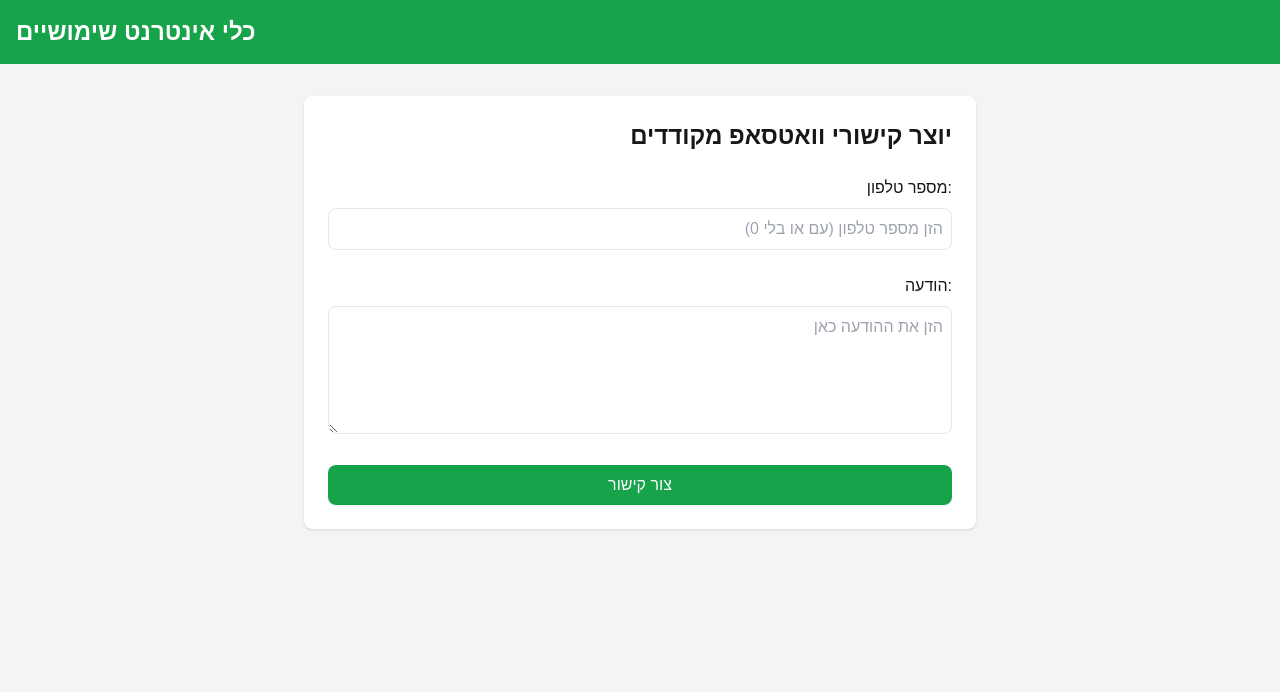
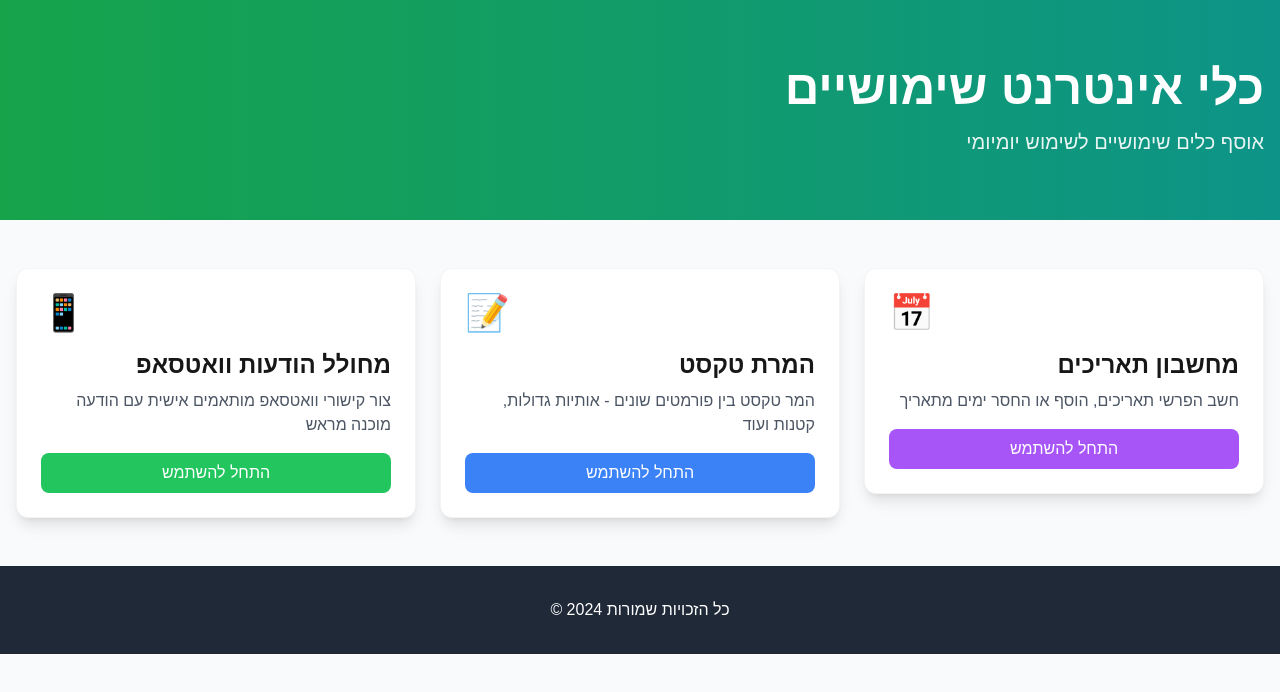
Before and after one commit to yehudasadya/web-toolssss, a Next.js app: page / in a window 1280 px wide. Shown: the top 692 px of the page. Built offline with nearby package versions, Linux system fonts and the light colour scheme.

Commit message:
שיפור עיצוב ויצירת דף בית

```diff
--- a/app/page.tsx
+++ b/app/page.tsx
@@ -1,15 +1,69 @@
-import WhatsAppEncoder from './components/WhatsAppEncoder';
+import Link from 'next/link'
 
 export default function Home() {
+  const tools = [
+    {
+      title: "מחולל הודעות וואטסאפ",
+      description: "צור קישורי וואטסאפ מותאמים אישית עם הודעה מוכנה מראש",
+      icon: "📱",
+      link: "/whatsapp",
+      color: "bg-green-500"
+    },
+    {
+      title: "המרת טקסט",
+      description: "המר טקסט בין פורמטים שונים - אותיות גדולות, קטנות ועוד",
+      icon: "📝",
+      link: "/text",
+      color: "bg-blue-500"
+    },
+    {
+      title: "מחשבון תאריכים",
+      description: "חשב הפרשי תאריכים, הוסף או החסר ימים מתאריך",
+      icon: "📅",
+      link: "/dates",
+      color: "bg-purple-500"
+    },
+    // אפשר להוסיף עוד כלים כאן
+  ];
+
   return (
-    <main className="min-h-screen bg-gray-100">
-      <nav className="bg-green-600 text-white p-4">
-        <h1 className="text-2xl font-bold">כלי אינטרנט שימושיים</h1>
-      </nav>
+    <main className="min-h-screen bg-gray-50">
+      {/* Hero Section */}
+      <div className="bg-gradient-to-r from-green-600 to-teal-600 text-white">
+        <div className="container mx-auto px-4 py-16">
+          <h1 className="text-4xl md:text-5xl font-bold mb-4 text-right">
+            כלי אינטרנט שימושיים
+          </h1>
+          <p className="text-xl opacity-90 text-right">
+            אוסף כלים שימושיים לשימוש יומיומי
+          </p>
+        </div>
+      </div>
 
-      <div className="container mx-auto p-8">
-        <WhatsAppEncoder />
+      {/* Tools Grid */}
+      <div className="container mx-auto px-4 py-12">
+        <div className="grid grid-cols-1 md:grid-cols-2 lg:grid-cols-3 gap-6">
+          {tools.map((tool, index) => (
+            <Link href={tool.link} key={index}>
+              <div className="bg-white rounded-xl shadow-lg p-6 hover:shadow-xl transition duration-300 cursor-pointer border border-gray-100">
+                <div className="text-4xl mb-4">{tool.icon}</div>
+                <h2 className="text-2xl font-semibold mb-2 text-right">{tool.title}</h2>
+                <p className="text-gray-600 text-right">{tool.description}</p>
+                <div className={`mt-4 ${tool.color} text-white px-4 py-2 rounded-lg text-center`}>
+                  התחל להשתמש
+                </div>
+              </div>
+            </Link>
+          ))}
+        </div>
       </div>
+
+      {/* Footer */}
+      <footer className="bg-gray-800 text-white py-8">
+        <div className="container mx-auto px-4 text-center">
+          <p>© 2024 כל הזכויות שמורות</p>
+        </div>
+      </footer>
     </main>
   );
 }
```
